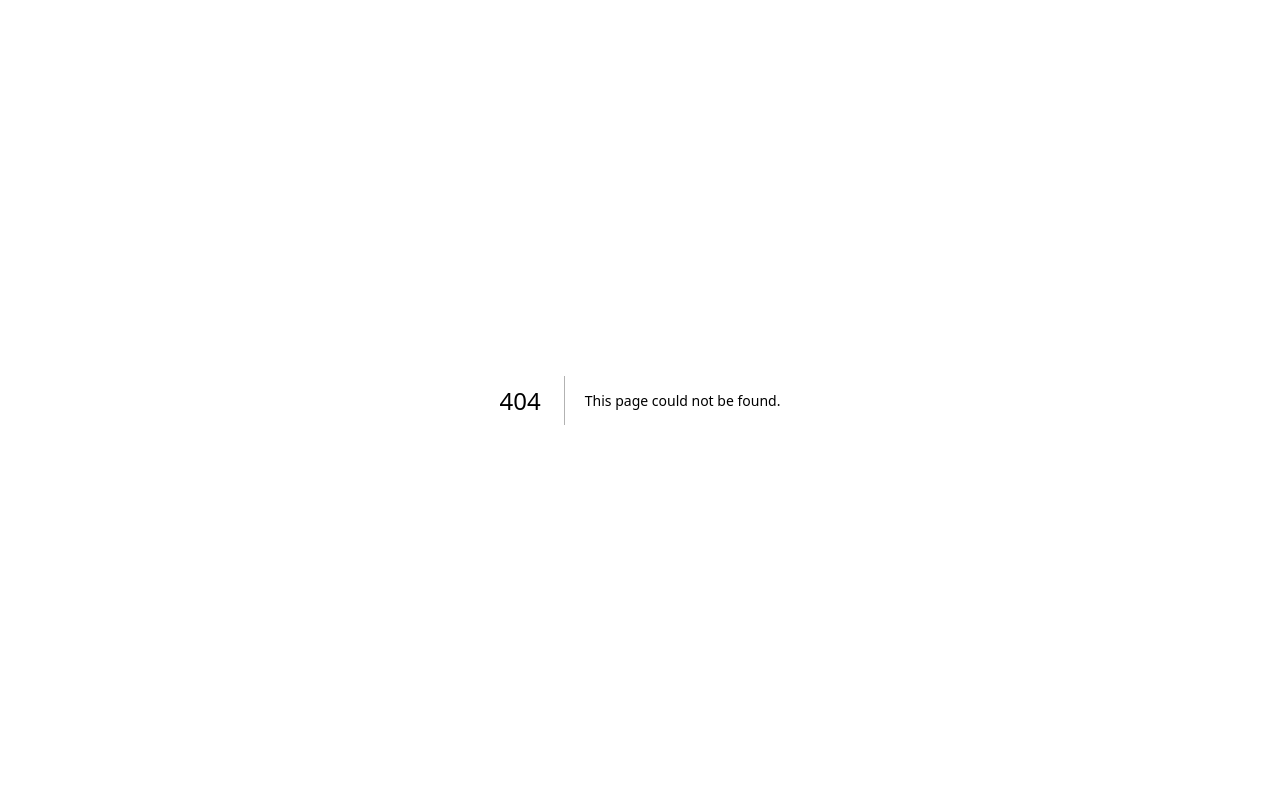
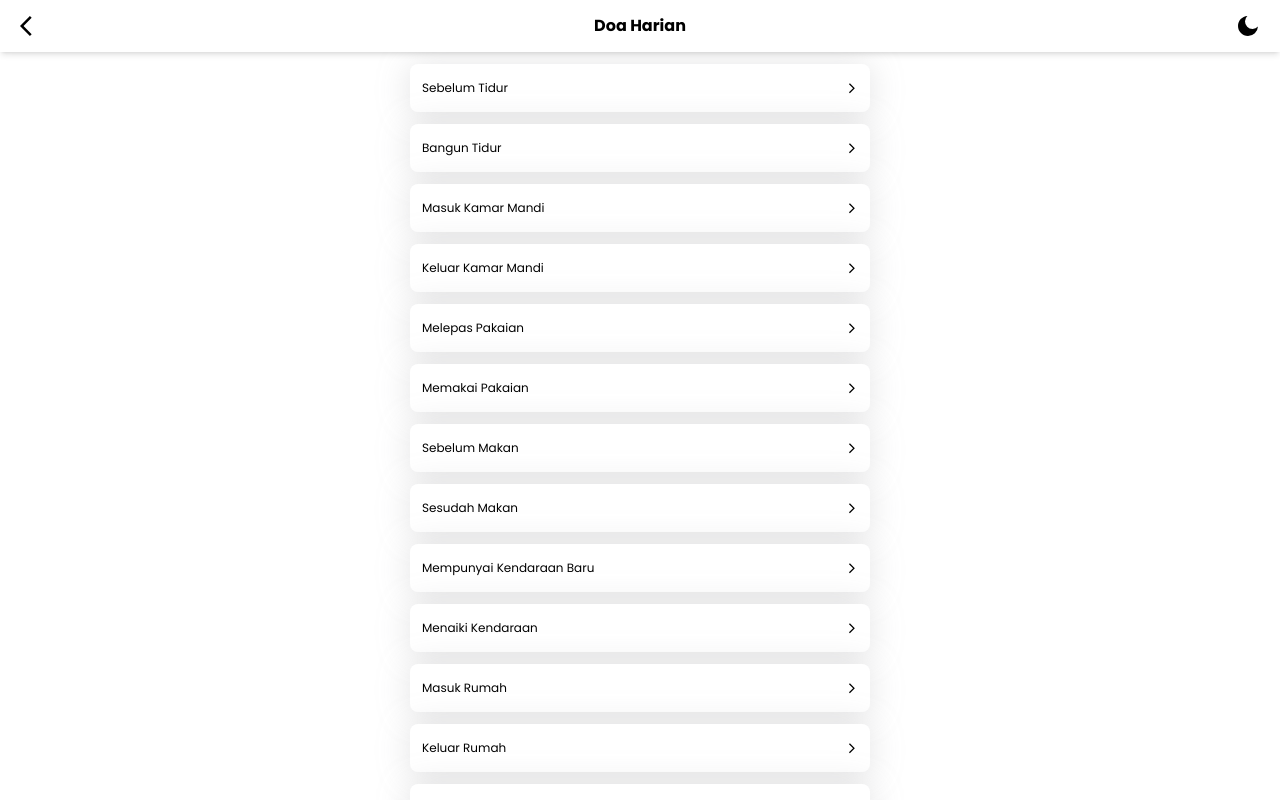
Before and after one commit to alvinindra/quranku, a Next.js app: page /doa-harian in a window 1280 px wide. Before the commit this address had no page. Shown: the top 800 px of the page. Built offline with nearby package versions, Linux system fonts and the light colour scheme.

Commit message:
feat: integrate api list doa harian

```diff
--- a/data/doa-info.json
+++ b/data/doa-info.json
@@ -1,5 +1,5 @@
 {
-  "doa-info": [
+  "doa_info": [
     {
       "title": "Sebelum Tidur",
       "slug": "sebelum-tidur"
--- /dev/null
+++ b/pages/doa-harian/index.tsx
@@ -0,0 +1,46 @@
+import Header from '@/components/layout/Header'
+import Head from 'next/head'
+import IconMore from '@/components/icons/icon-more.svg'
+import Link from 'next/link'
+import { DoaInfo, DoaInfoJson } from '@/types/DoaInfo'
+
+export default function DoaHarianPage({ doa_info }: DoaInfoJson) {
+  return (
+    <>
+      <Head>
+        <title>Doa Harian - Quranku</title>
+      </Head>
+      <Header isFixed={true} isBack={true} title="Doa Harian" />
+      <div className="flex flex-col items-center justify-center px-[20px]">
+        <div className="relative w-full mb-3 mt-[52px]"></div>
+        <div className="flex flex-col gap-3 w-full mb-6">
+          {doa_info.map((item: DoaInfo) => (
+            <Link href={'/doa-harian/' + item.slug} key={item.slug}>
+              <div className="relative flex px-3 py-4 bg-white dark:bg-[#3D3D3D] rounded-lg drop-shadow-custom dark:drop-shadow-dark cursor-pointer">
+                <div className="me-auto text-xs">{item.title}</div>
+                <IconMore className="my-auto fill-white" />
+              </div>
+            </Link>
+          ))}
+        </div>
+      </div>
+    </>
+  )
+}
+
+export async function getStaticProps() {
+  const res = await import('@/data/doa-info.json')
+  const doa_info = res.doa_info.map((item: DoaInfo, index: number) => {
+    let doa = {
+      title: item.title,
+      slug: item.slug,
+    }
+    return Object.assign({}, doa, { index: index })
+  })
+
+  return {
+    props: {
+      doa_info,
+    },
+  }
+}
--- /dev/null
+++ b/types/DoaInfo.ts
@@ -0,0 +1,7 @@
+export interface DoaInfo {
+  title: string
+  slug: string
+}
+export interface DoaInfoJson {
+  doa_info: DoaInfo[],
+}
```
Also changed, not shown: components/Surah.tsx (+21 -15 lines), components/icons/icon-more.svg (added).
